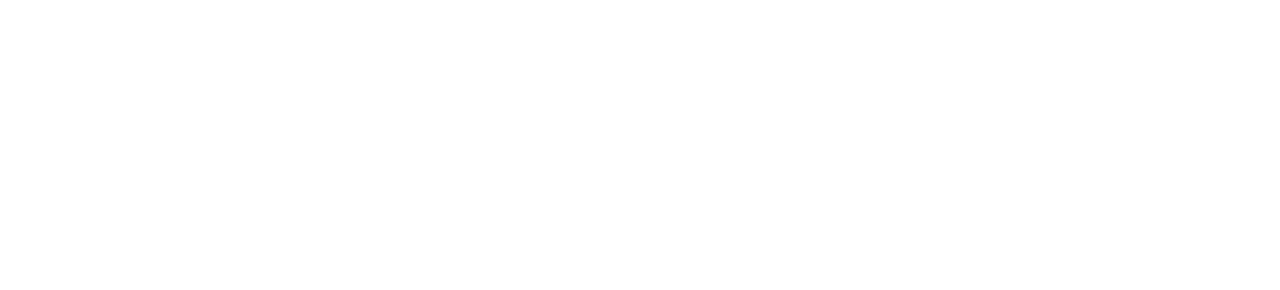
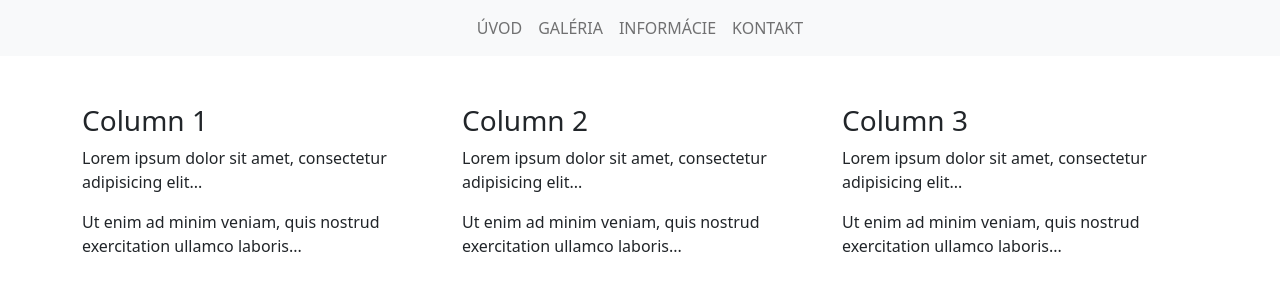
Before and after one commit to TobakoLT/VAII_1, a plain HTML site: page index.html in a window 1280 px wide. Drawn offline with nearby package versions, Linux system fonts and the light colour scheme.

Commit message:
Vytvoril som základ úvodnej strany, pridal prvotný navbar

```diff
--- a/index.html
+++ b/index.html
@@ -2,9 +2,56 @@
 <html lang="en">
 <head>
     <meta charset="UTF-8">
-    <title>Title</title>
+    <meta name="viewport" content="width=device-width, initial-scale=1">
+    <link href="https://cdn.jsdelivr.net/npm/bootstrap@5.2.1/dist/css/bootstrap.min.css" rel="stylesheet">
+    <script src="https://cdn.jsdelivr.net/npm/bootstrap@5.2.1/dist/js/bootstrap.bundle.min.js"></script>
+    <link rel="stylesheet" href="style.css">
+
+    <title>Hlavná Stránka</title>
 </head>
 <body>
 
+<nav class="navbar navbar-expand-sm bg-light">
+
+    <div class="container-fluid">
+        <!-- Links -->
+        <ul class="navbar-nav mx-auto">
+            <li class="nav-item">
+                <a class="nav-link" href="index.html">ÚVOD</a>
+            </li>
+            <li class="nav-item">
+                <a class="nav-link" href="galeria.html">GALÉRIA</a>
+            </li>
+            <li class="nav-item">
+                <a class="nav-link" href="info.html">INFORMÁCIE</a>
+            </li>
+            <li class="nav-item">
+                <a class="nav-link" href="kontakt.html">KONTAKT</a>
+            </li>
+        </ul>
+    </div>
+
+</nav>
+
+<div class="container mt-5">
+    <div class="row">
+        <div class="col-sm-4">
+            <h3>Column 1</h3>
+            <p>Lorem ipsum dolor sit amet, consectetur adipisicing elit...</p>
+            <p>Ut enim ad minim veniam, quis nostrud exercitation ullamco laboris...</p>
+        </div>
+        <div class="col-sm-4">
+            <h3>Column 2</h3>
+            <p>Lorem ipsum dolor sit amet, consectetur adipisicing elit...</p>
+            <p>Ut enim ad minim veniam, quis nostrud exercitation ullamco laboris...</p>
+        </div>
+        <div class="col-sm-4">
+            <h3>Column 3</h3>
+            <p>Lorem ipsum dolor sit amet, consectetur adipisicing elit...</p>
+            <p>Ut enim ad minim veniam, quis nostrud exercitation ullamco laboris...</p>
+        </div>
+    </div>
+</div>
+
 </body>
 </html>
```
